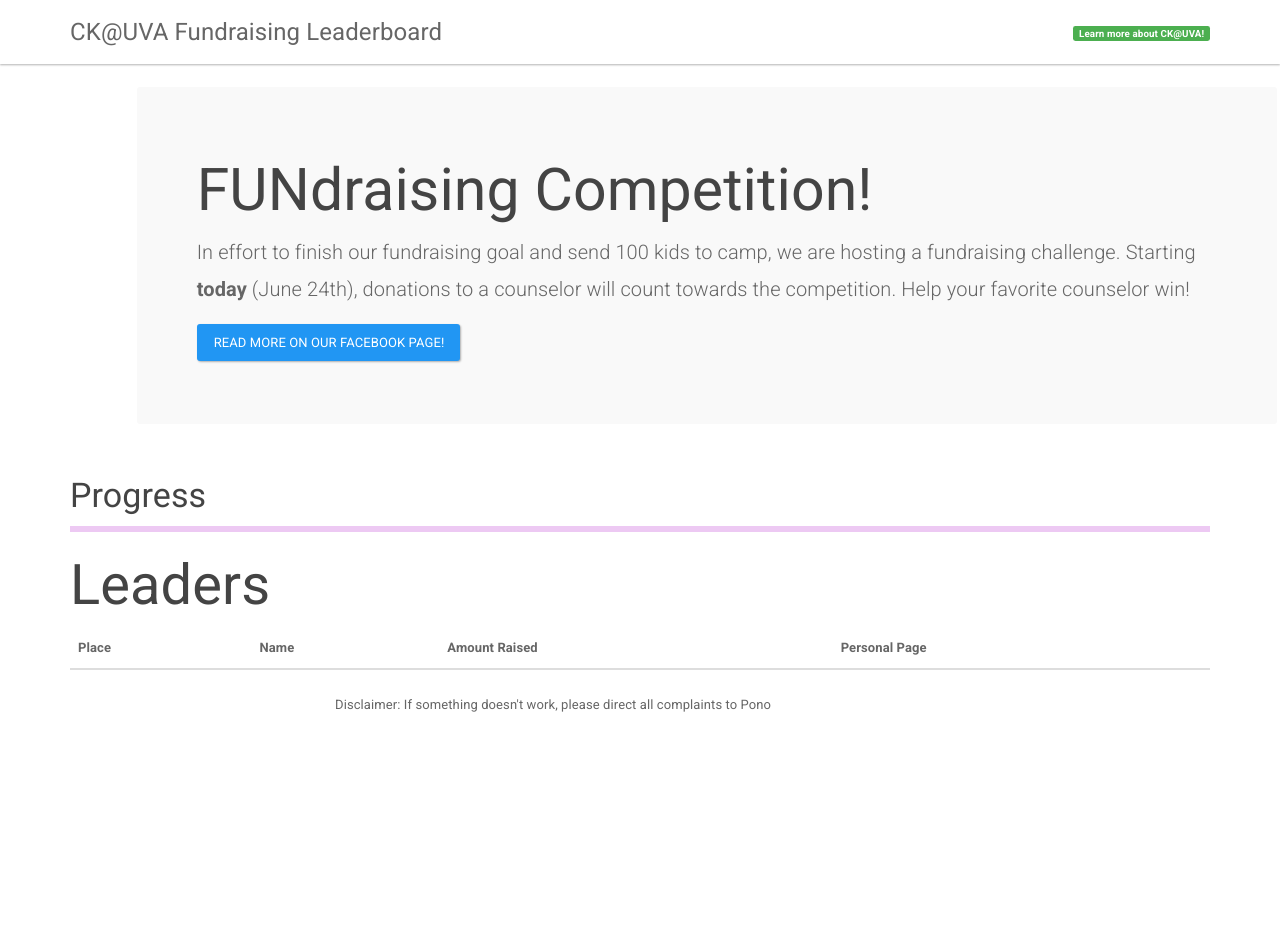
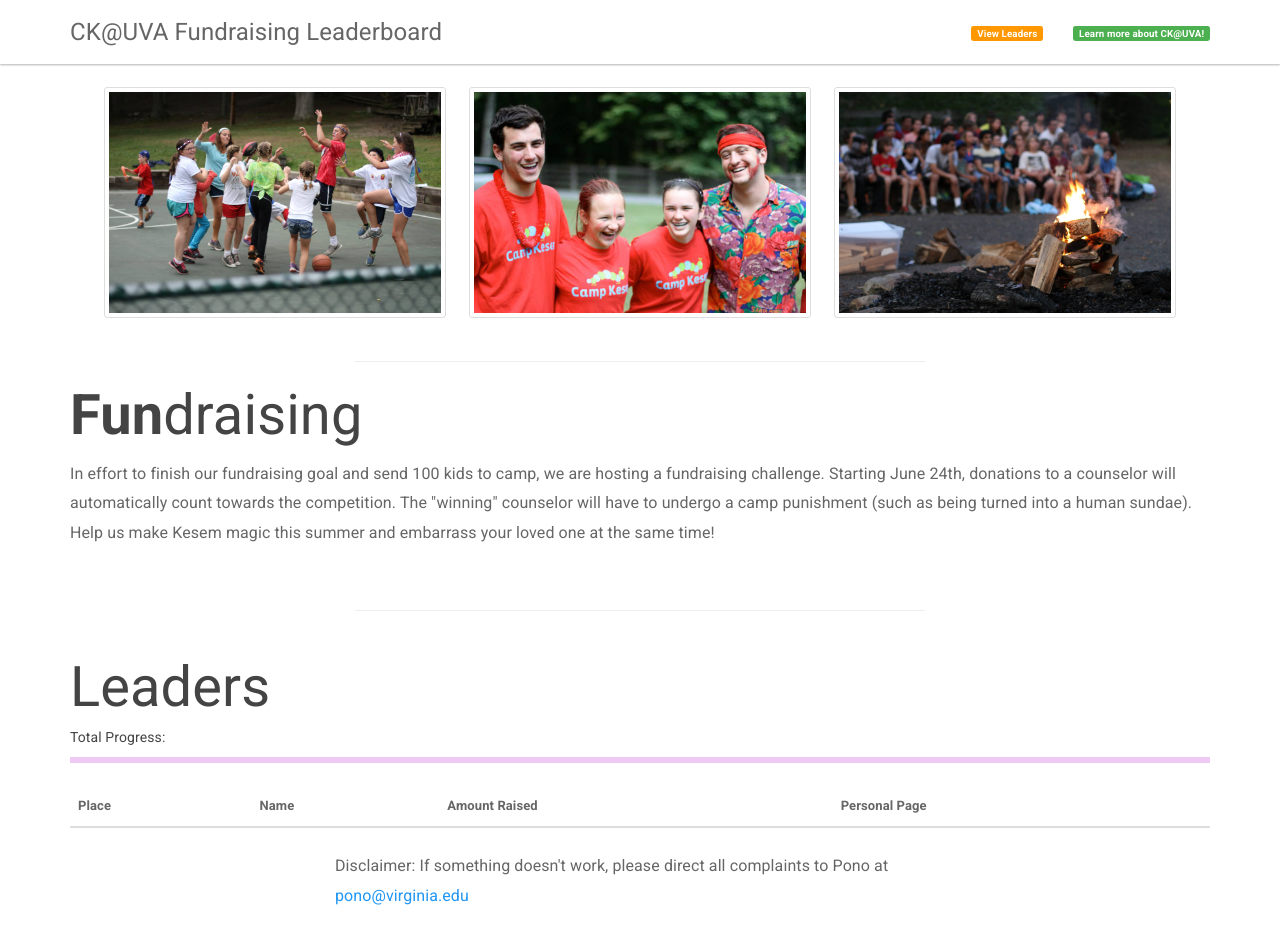
Before and after one commit to charters/uva-leaderboard, a website: page public/leaderboard.html in a window 1280 px wide. Before the commit the page ends 800 px from the top, so only its background shows below. Drawn offline with nearby package versions, Linux system fonts and the light colour scheme; no server answers.

Commit message:
Final styling

```diff
--- a/public/leaderboard.html
+++ b/public/leaderboard.html
@@ -6,6 +6,7 @@
   <script>document.write("<base href=\"" + document.location + "\" />");</script>
   <script src="https://ajax.googleapis.com/ajax/libs/angularjs/1.3.16/angular.min.js"></script>
   <link rel="stylesheet" href="bootstrap.min.css">
+  <link rel="stylesheet" href="prototype.css">
   <script src="https://maxcdn.bootstrapcdn.com/bootstrap/3.3.5/js/bootstrap.min.js"></script>
   <script src="appStaticFile.js"></script>
 </head>
@@ -27,6 +28,7 @@
 
           <div class="collapse navbar-collapse" id="bs-example-navbar-collapse-1">
             <ul class="nav navbar-nav navbar-right">
+            <li><a href="#leaders"><span class="label label-warning">View Leaders</span></a></li>
               <li><a href="https://campkesem.givebig.org/c/CK13/a/campkesem-univ-virginia"><span class="label label-success">Learn more about CK@UVA!</span></a></li>
             </ul>
           </div>
@@ -35,27 +37,29 @@
     </div>
 
     <div class = "row">
-      <div class = "col-md-1">
-      </div>
-      <div class = "col-md-10">
-        <div class="container">
-        <div class="jumbotron">
-          <h1>FUNdraising Competition!</h1>
-          <p>In effort to finish our fundraising goal and send 100 kids to camp, we are hosting a fundraising challenge. Starting <b>today</b> (June 24th), donations to a counselor will count towards the competition. Help your favorite counselor win!</p>
-          <p><a class="btn btn-primary btn-md" href="https://www.facebook.com/CKatUVA" role="button">Read more on our Facebook Page!</a></p>
-        </div>
-        </div>
-      </div>
+    <div class = "container img-container">
+    <img src="./img/dance.jpg" class ="img-responsive img-thumbnail" style = "width: 30%">
+    <img src="./img/red.jpg" class ="img-responsive img-thumbnail" style = "width: 30%">
+    <img src="./img/fire.jpg" class ="img-responsive img-thumbnail" style = "width: 30%">
+    </div>
+    </div>
+
+    <div class = "container">
+    <hr style = "width: 50%">
+    <h1><b>Fun</b>draising</h1>
+    <p>In effort to finish our fundraising goal and send 100 kids to camp, we are hosting a fundraising challenge. Starting June 24th, donations to a counselor will automatically count towards the competition. The "winning" counselor will have to undergo a camp punishment (such as being turned into a human sundae). Help us make Kesem magic this summer and embarrass your loved one at the same time!</p>
+    <br>
+    <hr style = "width: 50%">
     </div>
 
     <div class="row">
     <div class = "container">
-      <h3>Progress</h3>
+      <h1>Leaders</h1>
+      <h6>Total Progress:</h6>
       <div class="progress progress-striped active">
         <div class="progress-bar progress-bar-info" style="width: {{progress}}"></div>
       </div>
-      <h1>Leaders</h1>
-      <table class="table table-striped table-hover">
+      <table class="table table-striped table-hover" id="leaders">
         <thead>
           <tr>
             <th>Place</th>
@@ -80,7 +84,7 @@
     </div>
     <footer class="footer">
       <div class = "col-md-6">
-        <p>Disclaimer: If something doesn't work, please direct all complaints to Pono</p>
+        <p>Disclaimer: If something doesn't work, please direct all complaints to Pono at <a>pono@virginia.edu</a></p>
       </div>
     </footer>
   </div>
--- a/public/prototype.css
+++ b/public/prototype.css
@@ -2,3 +2,18 @@ hr.divider {
   height:10px;
   background-color: #2C3E50;
 }
+
+.img-container {
+	text-align: center;
+	margin-bottom: 20px;
+}
+
+.img-container > img {
+	display:inline-block;
+	margin-left: 10px;
+	margin-right: 10px;
+}
+
+p {
+	font-size: 16px;
+}
```
Also changed, not shown: public/img/dance.jpg (added), public/img/fire.jpg (added), public/img/little.jpg (added), public/img/red.jpg (added).
